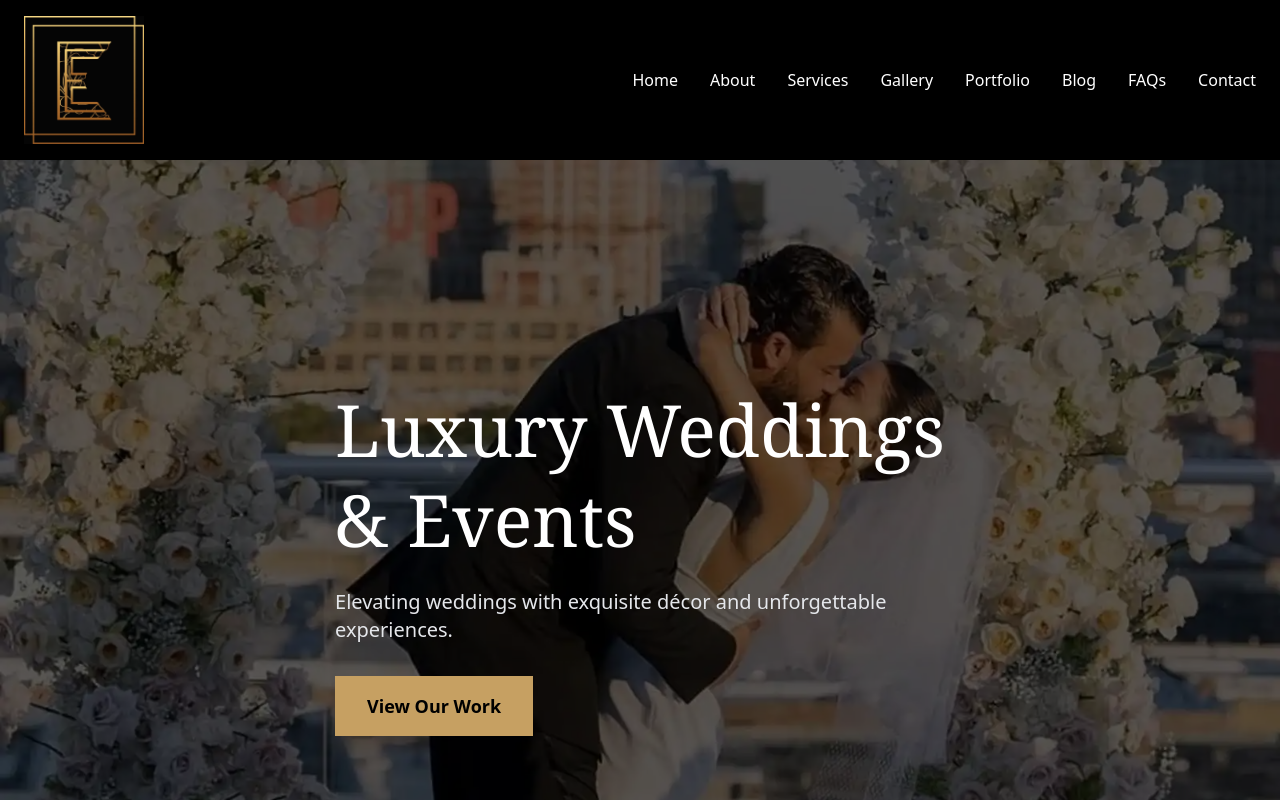
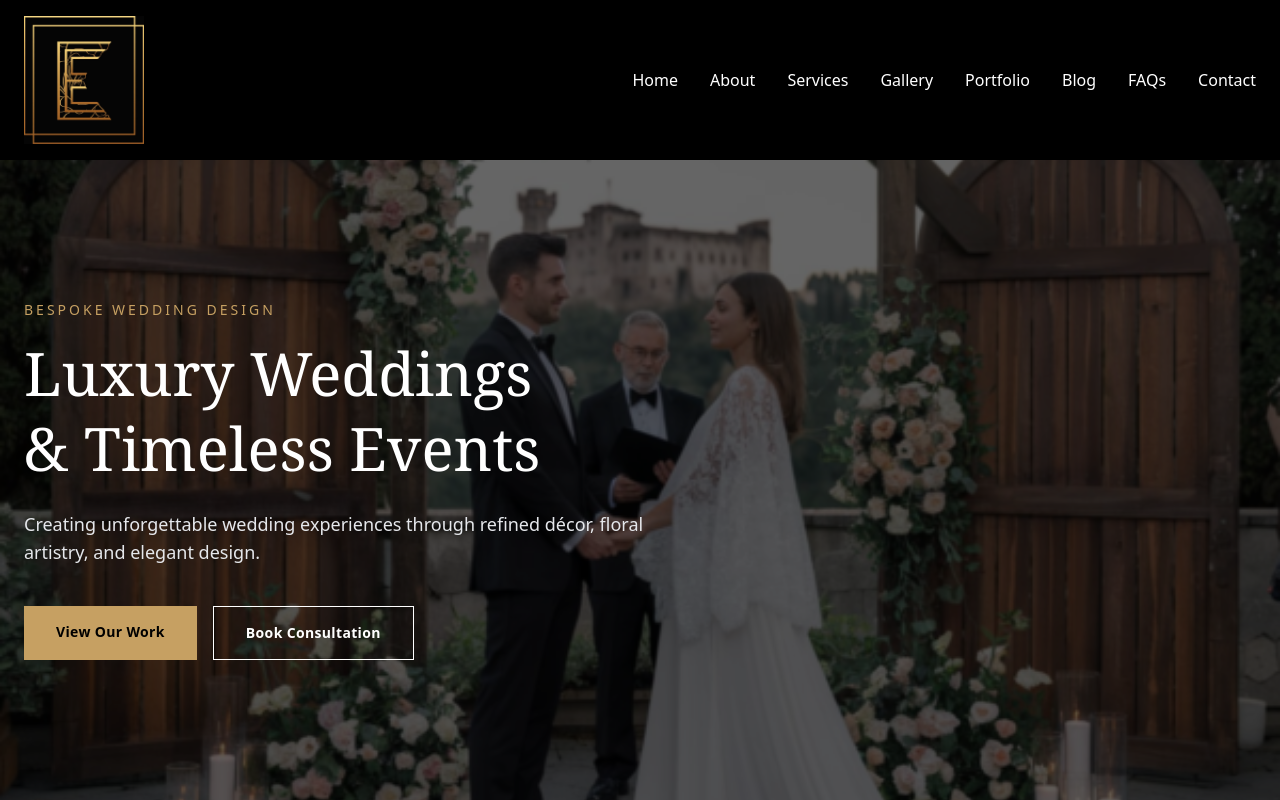
Before and after one commit to UksinghM/Elegtaz, a Next.js app: page / in a window 1280 px wide. Shown: the top 800 px of the page. Built offline with nearby package versions, Linux system fonts and the light colour scheme.

Commit message:
okay it lookin okay

```diff
--- a/src/app/page.jsx
+++ b/src/app/page.jsx
@@ -6,47 +6,84 @@ export default function HomePage() {
   return (
     <main className="bg-[#f7f5f2] text-gray-800 overflow-x-hidden">
 
-      {/* HERO */}
-      <section className="relative h-screen flex items-center justify-center">
+      {/* ================= HERO ================= */}
+      <section className="relative h-[75vh] md:h-[80vh] flex items-center">
         <Image
-          src="/wedding/ceremony-wedding-decor.webp"
+          src="/wedding/weddingpic.png"
           alt="Luxury Wedding"
           fill
           priority
-          className="object-cover"
+          className="object-cover object-center"
         />
-        <div className="absolute inset-0 bg-black/65" />
 
-        <div className="relative z-10 max-w-6xl px-6 mx-auto text-left text-white">
-          <h1 className="text-5xl md:text-7xl font-serif mb-6 leading-tight">
-            Luxury Weddings <br /> & Events
+        {/* Overlay */}
+        <div className="absolute inset-0 bg-black/60" />
+
+        {/* Content */}
+        <div className="relative z-10 max-w-7xl mx-auto px-6 w-full">
+          <div className="max-w-2xl text-white">
+            <p className="uppercase tracking-[3px] text-sm text-[#c6a062] mb-4">
+              Bespoke Wedding Design
+            </p>
+
+            <h1 className="text-4xl md:text-6xl font-serif leading-tight mb-6">
+              Luxury Weddings <br /> & Timeless Events
             </h1>
-          <p className="text-xl max-w-xl mb-8 text-gray-200">
-            Elevating weddings with exquisite décor and unforgettable experiences.
+
+            <p className="text-lg text-gray-200 mb-10">
+              Creating unforgettable wedding experiences through refined décor,
+              floral artistry, and elegant design.
             </p>
+
+            <div className="flex gap-4 flex-wrap">
               <Link
                 href="/gallery"
-            className="inline-block bg-[#c6a062] text-black px-8 py-4 text-lg font-semibold hover:bg-[#b59552] transition"
+                className="bg-[#c6a062] text-black px-8 py-4 text-sm font-semibold tracking-wide hover:bg-[#b59552] transition"
               >
                 View Our Work
               </Link>
+
+              <Link
+                href="/contact"
+                className="border border-white px-8 py-4 text-sm font-semibold tracking-wide hover:bg-white hover:text-black transition"
+              >
+                Book Consultation
+              </Link>
+            </div>
+          </div>
         </div>
       </section>
 
-      {/* SERVICES */}
+      {/* ================= SERVICES ================= */}
       <section className="py-24 bg-[#111] text-white flex justify-center">
         <div className="max-w-6xl w-full px-6">
-          <h2 className="text-4xl font-serif mb-6">Make Your Dreams Come True</h2>
+          <h2 className="text-4xl font-serif mb-12">
+            Make Your Dreams Come True
+          </h2>
 
           <div className="grid md:grid-cols-3 gap-10">
             {[
-              { title: 'Breathtaking Décor', img: '/wedding/floral-design-in-weddings.jpg' },
-              { title: 'Elegant Tablescapes', img: '/wedding/Centerpiece-Design-for-Weddings.webp' },
-              { title: 'Romantic Candlelight', img: '/wedding/candle-light-dinner-wedding-decor.jpg' },
+              {
+                title: 'Breathtaking Décor',
+                img: '/wedding/floral-design-in-weddings.jpg',
+              },
+              {
+                title: 'Elegant Tablescapes',
+                img: '/wedding/Centerpiece-Design-for-Weddings.webp',
+              },
+              {
+                title: 'Romantic Candlelight',
+                img: '/wedding/candle-light-dinner-wedding-decor.jpg',
+              },
             ].map((item, i) => (
               <div key={i}>
                 <div className="relative h-56 mb-4">
-                  <Image src={item.img} alt={item.title} fill className="object-cover" />
+                  <Image
+                    src={item.img}
+                    alt={item.title}
+                    fill
+                    className="object-cover"
+                  />
                 </div>
                 <h3 className="text-xl font-serif">{item.title}</h3>
               </div>
@@ -55,7 +92,7 @@ export default function HomePage() {
         </div>
       </section>
 
-      {/* WEDDING VISION SECTION */}
+      {/* ================= WEDDING VISION ================= */}
       <section className="bg-[#f8f5f1] py-24 flex justify-center">
         <div className="max-w-7xl w-full px-6 grid lg:grid-cols-2 gap-16 items-center">
 
@@ -66,7 +103,8 @@ export default function HomePage() {
             </h2>
 
             <p className="text-gray-600 max-w-lg mb-10">
-              Explore our curated collection of featured weddings and breathtaking floral artistry.
+              Explore our curated collection of featured weddings and breathtaking
+              floral artistry.
             </p>
 
             <div className="grid grid-cols-3 gap-4">
@@ -86,7 +124,12 @@ export default function HomePage() {
               ].map((item, i) => (
                 <div key={i}>
                   <div className="relative h-36 mb-2">
-                    <Image src={item.img} alt={item.title} fill className="object-cover" />
+                    <Image
+                      src={item.img}
+                      alt={item.title}
+                      fill
+                      className="object-cover"
+                    />
                   </div>
                   <p className="text-sm font-semibold">{item.title}</p>
                 </div>
@@ -106,11 +149,15 @@ export default function HomePage() {
             </div>
 
             <div className="absolute -bottom-14 left-1/2 -translate-x-1/2 bg-white p-8 max-w-lg shadow-xl">
-              <div className="text-center text-[#c6a062] mb-3">★★★★★</div>
+              <div className="text-center text-[#c6a062] mb-3 text-lg">
+                ★★★★★
+              </div>
               <p className="text-gray-600 italic text-center">
                 “They turned our wedding dreams into reality. Every detail was perfect.”
               </p>
-              <p className="text-center mt-2 font-semibold">Jessica & Michael</p>
+              <p className="text-center mt-2 font-semibold">
+                Jessica & Michael
+              </p>
             </div>
           </div>
 
```
Lines whose indentation alone changed are shown as unchanged.
